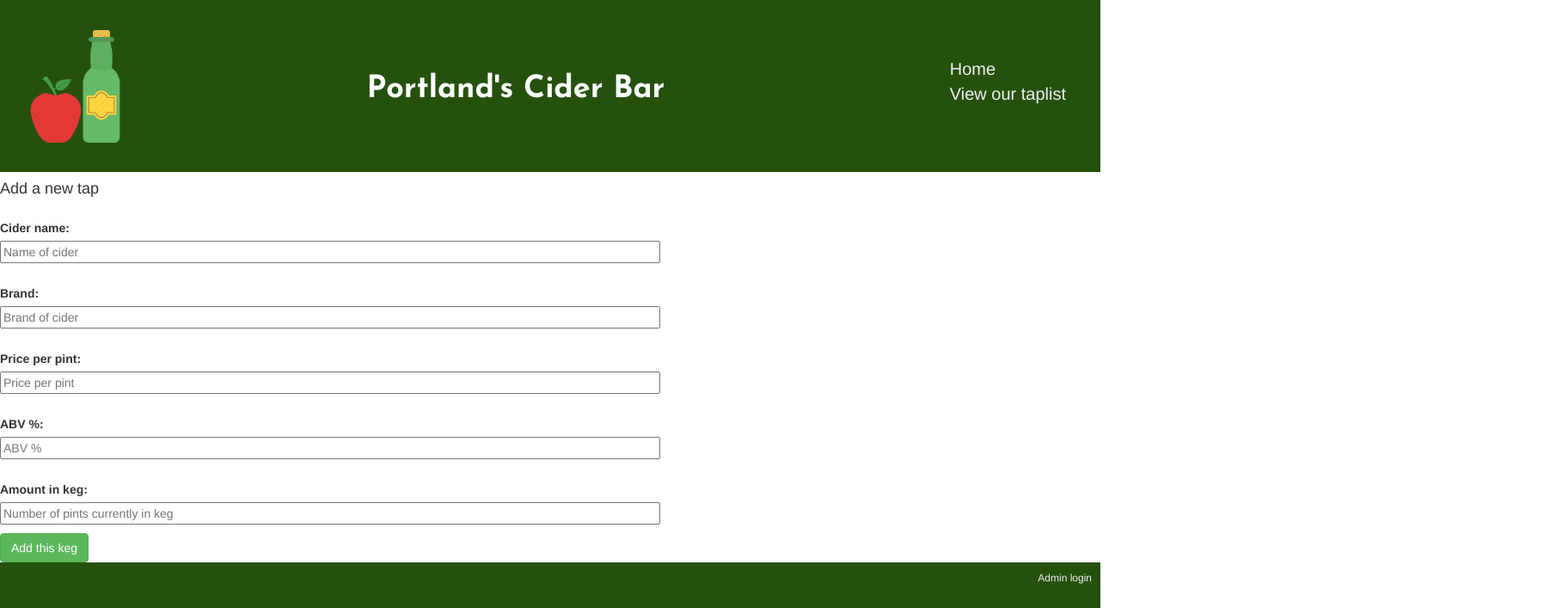
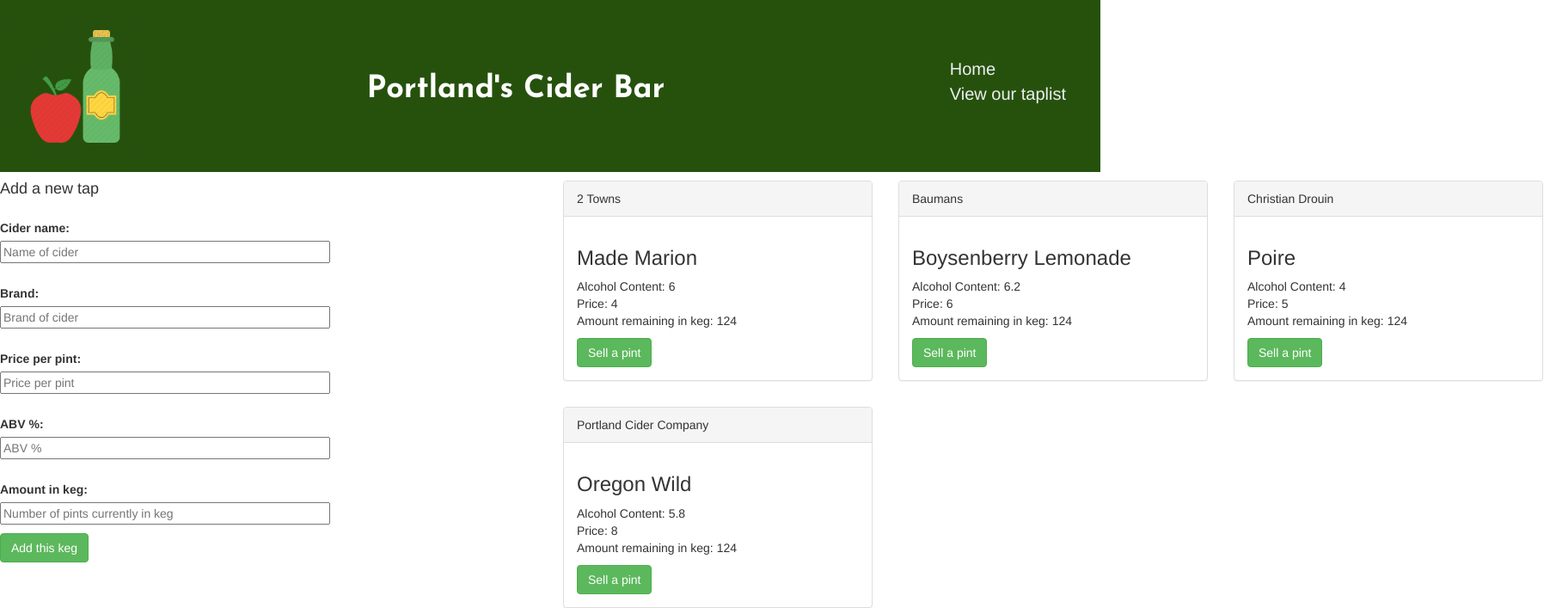
Before and after one commit to hollywilkalis/react-taplist, a React app: page /#/admin in a window 1280 px wide. Shown: the top 707 px of the page at 86% size, 1810 px wide, since content can reach past the window. Built offline with nearby package versions, Linux system fonts and the light colour scheme.

Commit message:
Update Admin component to include ticket list display

```diff
--- a/src/components/Admin.jsx
+++ b/src/components/Admin.jsx
@@ -1,6 +1,7 @@
 import React from 'react';
 import AddTapForm from './AddTapForm';
 import PropTypes from 'prop-types';
+import TapList from './TapList';
 
 
 class Admin extends React.Component {
@@ -13,10 +14,10 @@
   render(){
     if (this.state.formVisibleOnPage) {
       return (
-        <div>
+        <div className="admin-display">
 
           <style jsx>{`
-            div {
+            .admin-display {
               display: flex;
               flex-wrap: wrap;
               justify-content: space-between;
@@ -24,9 +25,17 @@
             h1 {
               color: white;
             }
+            .half {
+              width: 50%;
+            }
+
           `}</style>
-
-          <AddTapForm onNewTapCreation={this.props.onNewTapCreation}/>
+          <div className="half">
+            <AddTapForm onNewTapCreation={this.props.onNewTapCreation}/>
+          </div>
+          <div className="half">
+            <TapList tapList={this.props.tapList}/>
+          </div>
 
         </div>
 
@@ -36,7 +45,9 @@
 }
 
 Admin.PropTypes = {
-  onNewTapCreation: PropTypes.func
+  onNewTapCreation: PropTypes.func,
+  tapList: PropTypes.array
+
 };
 
 export default Admin;
--- a/src/components/Body.jsx
+++ b/src/components/Body.jsx
@@ -60,7 +60,7 @@
       <div>
         <Switch>
           <Route exact path='/' component={Home} />
-          <Route path='/admin' render={()=><Admin onNewTapCreation={this.handleAddingNewTapToList}  />}  />
+          <Route path='/admin' render={()=><Admin tapList={this.state.masterTapList} onNewTapCreation={this.handleAddingNewTapToList} />}  />
           <Route path='/taplist' render={()=><TapList tapList={this.state.masterTapList} />} />
         </Switch>
       </div>
--- a/src/components/Tapcard.jsx
+++ b/src/components/Tapcard.jsx
@@ -33,7 +33,7 @@
   brand: PropTypes.string,
   price: PropTypes.number,
   alcoholContent: PropTypes.number,
-  amountRemaining: PropTypes.amountRemaining,
+  amountRemaining: PropTypes.number,
   key: PropTypes.string
 };
 
--- a/src/components/Taplist.jsx
+++ b/src/components/Taplist.jsx
@@ -10,11 +10,11 @@
 function TapList(props){
   console.log(props.tapList);
   return (
+
     <div>
-
       <Grid>
         <Row className="show-grid">
-          {props.tapList.map((tapcard, index) =>
+          {props.tapList.map((tapcard) =>
             <Col xs={6} md={4}>
               <Tapcard
                 name={tapcard.name}
@@ -22,19 +22,20 @@
                 price={tapcard.price}
                 alcoholContent={tapcard.alcoholContent}
                 amountRemaining={tapcard.amountRemaining}
-                key={tapcard.id}/>
+                currentRouterPath={props.currentRouterPath}
+                id={tapcard.id}/>
 
             </Col>
           )}
         </Row>
       </Grid>
     </div>
-
   );
 }
 
 TapList.PropTypes = {
-  tapList: PropTypes.array
+  tapList: PropTypes.array,
+  currentRouterPath: PropTypes.string
 };
 
 export default TapList;
```
Also changed, not shown: src/components/Stafftapdisplay.jsx (deleted, +0 -26 lines), src/components/Stafftaplist.jsx (deleted, +0 -34 lines).
